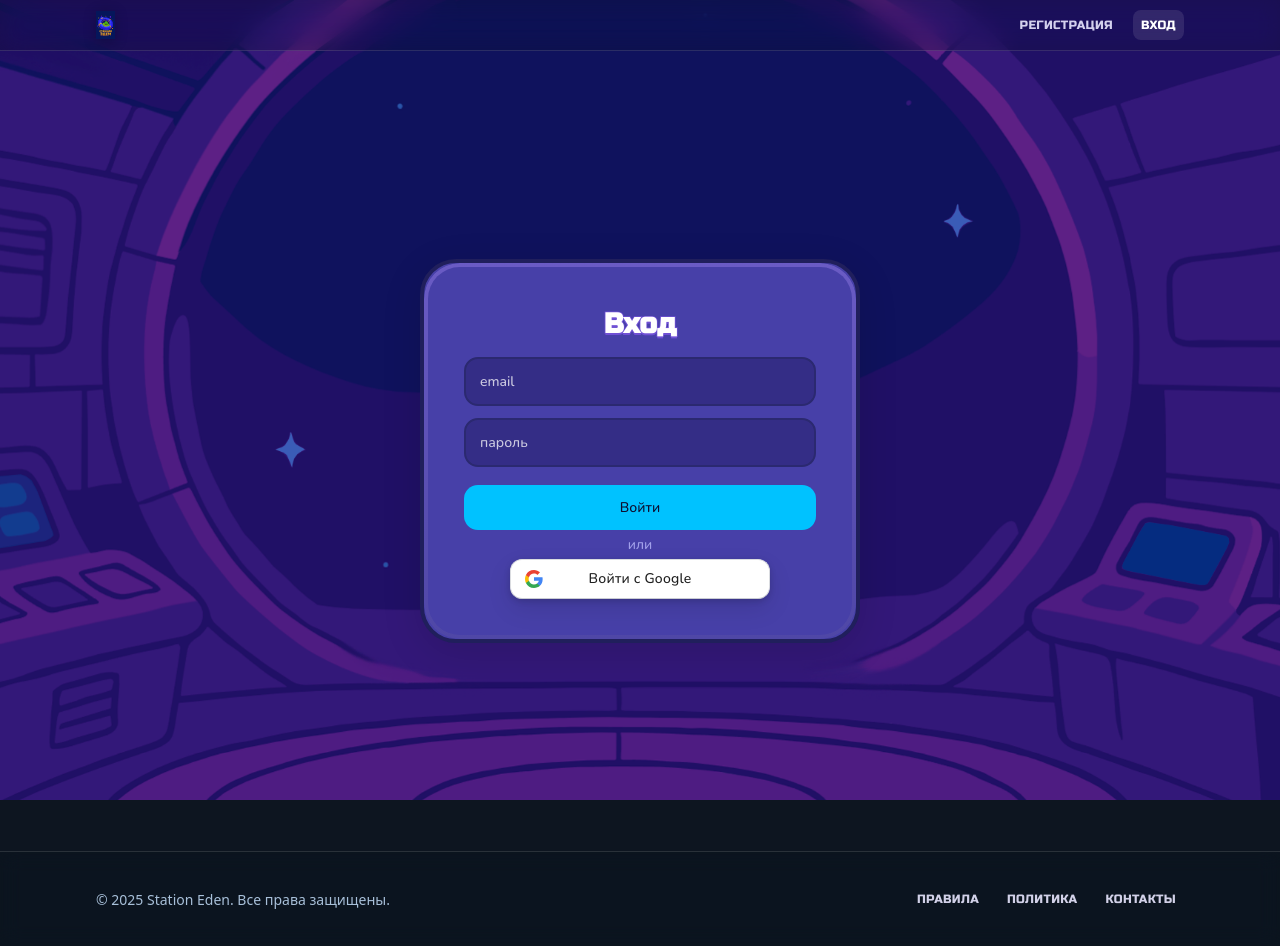
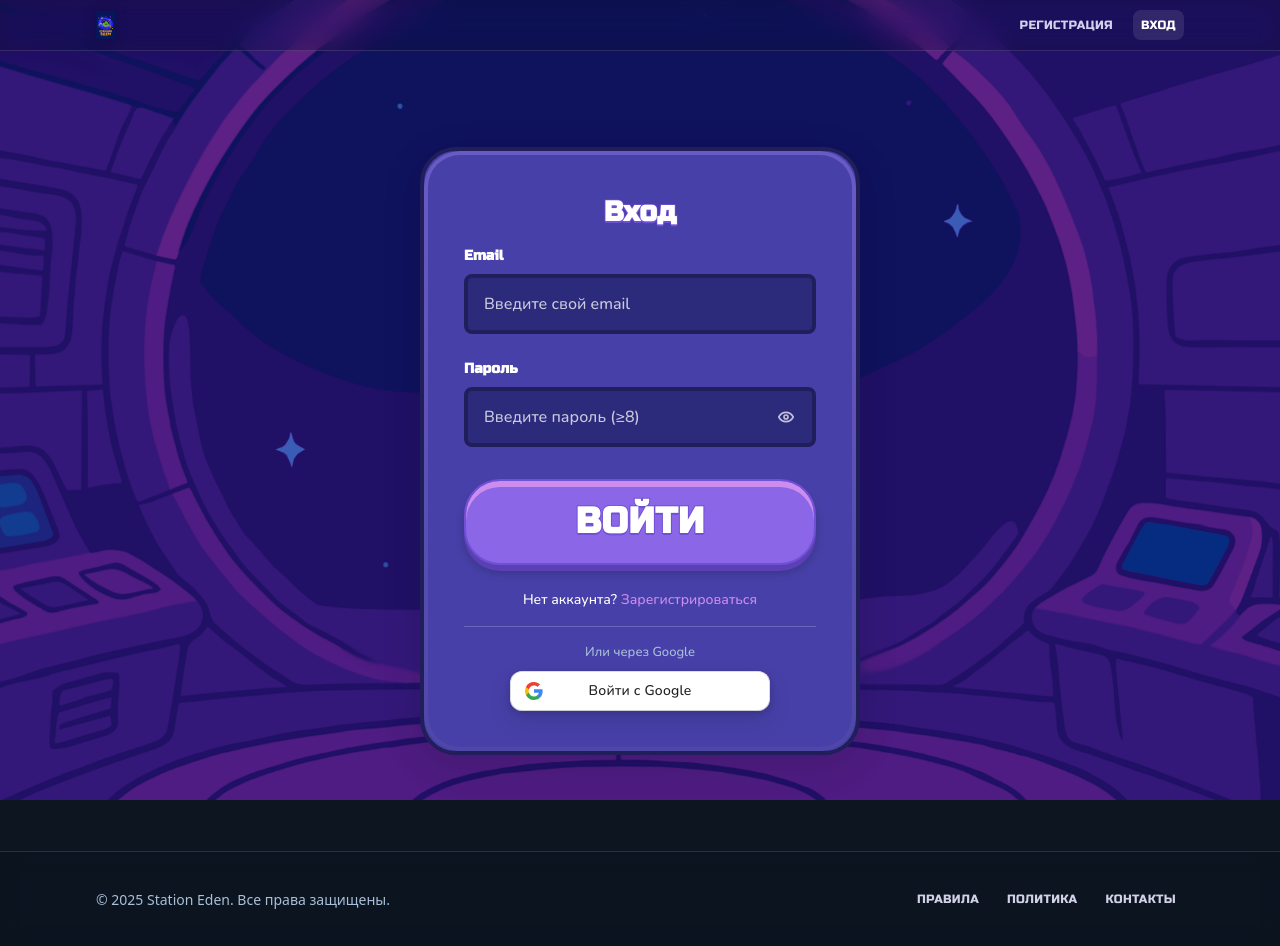
Before and after one commit to ArtemProkopev/station-eden, a Next.js app in the folder apps/web/: page /login in a window 1280 px wide. Built offline with nearby package versions, Linux system fonts and the light colour scheme; no server answers.

Commit message:
fix: resolve merge conflicts in web UI (keep feature/web)

```diff
--- a/apps/web/src/app/login/page.module.css
+++ b/apps/web/src/app/login/page.module.css
@@ -3,7 +3,7 @@
 	position: fixed;
 	inset: 0;
 	z-index: 0;
-  background-image: url('/login-background.png'); /* если в /public только .jpg — замени на .jpg */
+	background-image: url('/login-background.png');
 	background-size: cover;
 	background-position: center;
 }
@@ -65,6 +65,7 @@
 	text-shadow: 0 2px 0 #7050d5;
 }
 
+/* дружелюбные уведомления */
 .notice {
 	text-align: left;
 	margin: 10px 0 16px;
@@ -73,58 +74,191 @@
 	font-size: 14px;
 	line-height: 1.45;
 }
+.success {
+	color: #cffad2;
+	background: rgba(80, 200, 120, 0.12);
+	border: 2px solid rgba(80, 200, 120, 0.45);
+}
+.info {
+	color: #d7ecff;
+	background: rgba(125, 249, 255, 0.1);
+	border: 2px solid rgba(125, 249, 255, 0.35);
+}
 
+/* Форма */
 .form {
 	display: grid;
-  gap: 12px;
-  margin-top: 8px;
+	gap: 1.5rem;
+}
+.inputGroup {
+	text-align: left;
+}
+.inputWrap {
+	position: relative;
 }
 
+/* Инпут */
 .input {
+	padding: 14px 64px 14px 16px;
+	border: 4px solid #201f5c;
+	border-radius: 8px;
+	font-size: 16px;
 	width: 100%;
-  padding: 12px 14px;
-  border-radius: 14px;
-  border: 2px solid #2b2970;
-  background: #342d86;
-  color: #fff;
+	box-sizing: border-box;
+	transition:
+		border-color 0.2s,
+		box-shadow 0.2s;
+	background-color: #2c2b7b;
+	font-family: 'Nunito', sans-serif;
+}
+.input::placeholder {
+	color: var(--placeholder);
+	opacity: 1;
+}
+.input:focus {
 	outline: none;
-}
-.input::placeholder { color: var(--placeholder); }
-
-.actions {
-  margin-top: 6px;
-  display: grid;
-  gap: 10px;
+	border-color: #6f59d6;
+	box-shadow: 0 0 0 3px rgba(205, 141, 238, 0.2);
 }
 
-.button {
+/* Лейбл */
+.label {
+	display: block;
+	font-size: 14px;
+	font-weight: 600;
+	margin-bottom: 8px;
+	color: #ffffff;
+	font-family: 'RussoOne', sans-serif;
+}
+
+/* Кнопка-глаз — 40x40, SVG 28x28 */
+.toggleBtn {
+	position: absolute;
+	top: 50%;
+	right: 10px;
+	transform: translateY(-50%);
+	width: 40px;
+	height: 40px;
 	display: inline-flex;
 	align-items: center;
 	justify-content: center;
-  gap: 8px;
-  padding: 12px 14px;
-  border-radius: 14px;
-  font-weight: 600;
-  background: #00c2ff;
-  color: #0d0d2e;
-  border: none;
+	border: 0;
+	background: transparent;
+	color: var(--placeholder);
+	opacity: 0.95;
 	cursor: pointer;
+	border-radius: 8px;
+	transition:
+		opacity 0.15s ease,
+		transform 0.08s ease,
+		background 0.12s ease;
 }
-.button:disabled { opacity: .6; cursor: default; }
-
-.error {
-  color: #ffd2d2;
-  background: #722b2b;
-  border: 2px solid #9e4242;
+.toggleBtn:hover {
+	opacity: 1;
+	background: rgba(255, 255, 255, 0.06);
+}
+.toggleBtn:active {
+	transform: translateY(-50%) scale(0.98);
+}
+.toggleBtn:focus-visible {
+	outline: none;
+	box-shadow: 0 0 0 2px rgba(205, 141, 238, 0.35);
+	border-radius: 8px;
+}
+.toggleBtn svg {
+	display: block;
+	width: 28px;
+	height: 28px;
 }
 
-.oauthDivider {
-  margin: 4px 0;
-  color: #bfbfff;
-  opacity: .75;
+/* Кнопка ВОЙТИ */
+.button {
+	padding: 14px;
+	background: #8b66e7;
+	color: white;
+	border: 2px solid #7050d5;
+	border-radius: 36px;
+	font-size: 36px;
+	font-weight: 600;
+	cursor: pointer;
+	width: 100%;
+	letter-spacing: 0.5px;
+	margin-top: 0.5rem;
+	font-family: 'RussoOne', sans-serif;
+	-webkit-text-stroke: 2px #7050d5;
+	paint-order: stroke fill;
+	text-shadow: 0 2px 0 #7050d5;
+	box-shadow:
+		0 6px 0 #5a3fb5,
+		0 8px 10px rgba(0, 0, 0, 0.2),
+		inset 0 6px 0 #cd8dee;
+	transition: all 0.1s ease;
+	position: relative;
+	top: 0;
+}
+.button:hover {
+	background: #7a5ad6;
+	box-shadow:
+		0 4px 0 #5a3fb5,
+		0 6px 8px rgba(0, 0, 0, 0.15),
+		inset 0 6px 0 #cd8dee;
+	top: 2px;
+}
+.button:active {
+	background: #6a4ec5;
+	box-shadow:
+		0 2px 0 #5a3fb5,
+		0 4px 6px rgba(0, 0, 0, 0.1),
+		inset 0 6px 0 #cd8dee;
+	top: 4px;
+	transform: translateY(2px);
 }
 
-.oauth {
+/* Статусы и ссылки */
+.error {
+	color: #e53e3e;
+	font-size: 14px;
+	margin: 1rem 0;
+	font-family: 'Nunito', sans-serif;
+}
+.signupText {
+	margin-top: 1.5rem;
+	font-size: 14px;
+	color: #ffffff;
+	font-family: 'Nunito', sans-serif;
+}
+.signupLink {
+	color: #cd8dee;
+	text-decoration: none;
+	font-weight: 600;
+	font-family: 'Nunito', sans-serif;
+}
+.signupLink:hover {
+	text-decoration: underline;
+}
+
+.divider {
+	margin: 16px 0;
+	height: 1px;
+	border: 0;
+	background: rgba(255, 255, 255, 0.2);
+}
+.telegramText {
+	font-size: 14px;
+	color: #666;
+	margin: 0;
+	font-family: 'Nunito', sans-serif;
+}
+
+/* Блок для кнопки Google */
+.oauthBlock {
 	display: grid;
+	justify-items: center;
 	gap: 8px;
 }
+.oauthCaption {
+	font-size: 13px;
+	color: var(--muted);
+}
+
+/* старый .oauthBtn не используется */
--- a/apps/web/src/app/login/page.tsx
+++ b/apps/web/src/app/login/page.tsx
@@ -1,75 +1,157 @@
+// apps/web/src/app/login/page.tsx
 'use client'
 
-import { useRouter, useSearchParams } from 'next/navigation'
-import { useState, Suspense } from 'react'
+import GoogleAuthButton from '@/src/components/auth/GoogleAuthButton'
 import { api } from '@/src/lib/api'
 import { GOOGLE_ENABLED } from '@/src/lib/flags'
+import { useRouter, useSearchParams } from 'next/navigation'
+import { Suspense, useEffect, useState } from 'react'
 import styles from './page.module.css'
 
-// если у тебя есть компонент кнопки Google в проекте:
-import GoogleAuthButton from '@/src/components/auth/GoogleAuthButton'
+function EyeIcon() {
+	return (
+		<svg
+			viewBox='0 0 24 24'
+			aria-hidden='true'
+			fill='none'
+			stroke='currentColor'
+			strokeWidth='2.5'
+			strokeLinecap='round'
+			strokeLinejoin='round'
+		>
+			<path d='M1 12s4-7 11-7 11 7 11 7-4 7-11 7S1 12 1 12z' />
+			<circle cx='12' cy='12' r='3' />
+		</svg>
+	)
+}
+function EyeOffIcon() {
+	return (
+		<svg
+			viewBox='0 0 24 24'
+			aria-hidden='true'
+			fill='none'
+			stroke='currentColor'
+			strokeWidth='2.5'
+			strokeLinecap='round'
+			strokeLinejoin='round'
+		>
+			<path d='M17.94 17.94A10.94 10.94 0 0 1 12 20C5 20 1 12 1 12a21.8 21.8 0 0 1 4.22-4.92' />
+			<path d='M9.88 9.88a3 3 0 1 0 4.24 4.24' />
+			<path d='M10.58 4.1A10.94 10.94 0 0 1 12 4c7 0 11 8 11 8a21.77 21.77 0 0 1-3.12 3.91' />
+			<line x1='1' y1='1' x2='23' y2='23' />
+		</svg>
+	)
+}
 
 function LoginInner() {
 	const [email, setEmail] = useState('')
 	const [password, setPassword] = useState('')
+	const [show, setShow] = useState(false)
 	const [error, setError] = useState<string | null>(null)
-  const [loading, setLoading] = useState(false)
-
+	const [mounted, setMounted] = useState(false)
 	const router = useRouter()
 	const sp = useSearchParams()
 	const next = sp.get('next') || '/profile'
+	const reason = sp.get('reason')
+
+	useEffect(() => setMounted(true), [])
 
 	async function onSubmit(e: React.FormEvent) {
 		e.preventDefault()
 		setError(null)
-    setLoading(true)
 		try {
 			await api.login(email, password)
 			router.replace(next)
 		} catch (err: any) {
 			setError(err?.message || 'Ошибка входа')
-    } finally {
-      setLoading(false)
 		}
 	}
 
+	const googleEnabled = GOOGLE_ENABLED
+
 	return (
 		<div className={styles.container}>
-      <div className={styles.bg} />
 			<div className={styles.card}>
-        <h2 className={styles.title}>Вход</h2>
+				<h1 className={styles.title}>Вход</h1>
 
-        {error && <div className={`${styles.notice} ${styles.error}`}>{error}</div>}
+				{reason === 'google_exists' && (
+					<div className={`${styles.notice} ${styles.info}`} role='status'>
+						Аккаунт с этим Google-email уже существует — просто войдите.
+					</div>
+				)}
+				{reason === 'google_no_account' && (
+					<div className={`${styles.notice} ${styles.info}`} role='status'>
+						Похоже, такого аккаунта ещё нет. Вы можете зарегистрироваться.
+					</div>
+				)}
 
 				<form onSubmit={onSubmit} className={styles.form}>
+					<div className={styles.inputGroup}>
+						<label htmlFor='email' className={styles.label}>
+							Email
+						</label>
 						<input
+							id='email'
 							required
-            type="email"
-            placeholder="email"
+							type='email'
+							autoComplete='email'
+							placeholder='Введите свой email'
 							value={email}
 							onChange={e => setEmail(e.target.value)}
 							className={styles.input}
 						/>
+					</div>
+
+					<div className={styles.inputGroup}>
+						<label htmlFor='password' className={styles.label}>
+							Пароль
+						</label>
+						<div className={styles.inputWrap}>
 							<input
+								id='password'
 								required
-            type="password"
-            placeholder="пароль"
+								type={show ? 'text' : 'password'}
+								autoComplete='current-password'
+								minLength={8}
+								placeholder='Введите пароль (≥8)'
 								value={password}
 								onChange={e => setPassword(e.target.value)}
 								className={styles.input}
 							/>
-          <div className={styles.actions}>
-            <button className={styles.button} disabled={loading} type="submit">
-              {loading ? 'Входим…' : 'Войти'}
+							<button
+								type='button'
+								className={styles.toggleBtn}
+								aria-label={show ? 'Скрыть пароль' : 'Показать пароль'}
+								aria-pressed={show}
+								onClick={() => setShow(s => !s)}
+								title={show ? 'Скрыть пароль' : 'Показать пароль'}
+							>
+								{show ? <EyeOffIcon /> : <EyeIcon />}
 							</button>
 						</div>
+					</div>
+
+					<button type='submit' className={styles.button}>
+						ВОЙТИ
+					</button>
 				</form>
 
-        {GOOGLE_ENABLED && (
+				{error && <p className={styles.error}>{error}</p>}
+
+				<p className={styles.signupText}>
+					Нет аккаунта?{' '}
+					<a href='/register' className={styles.signupLink}>
+						Зарегистрироваться
+					</a>
+				</p>
+
+				{/* Показываем Google-блок ТОЛЬКО после монтирования, чтобы избежать hydration-рассинхрона */}
+				{mounted && googleEnabled && (
 					<>
-            <div className={styles.oauthDivider}>или</div>
-            <div className={styles.oauth}>
-              <GoogleAuthButton />
+						<hr className={styles.divider} />
+						<div className={styles.oauthBlock}>
+							<div className={styles.oauthCaption}>Или через Google</div>
+							<GoogleAuthButton label='Войти с Google' mode='login' />
 						</div>
 					</>
 				)}
@@ -78,10 +160,22 @@ function LoginInner() {
 	)
 }
 
-export default function Page() {
-  // Suspense — для корректной работы useSearchParams в App Router
+export default function LoginPage() {
 	return (
-    <Suspense>
+		<Suspense
+			fallback={
+				<>
+					<div className={styles.bg} aria-hidden />
+					<div className={styles.container}>
+						<div className={styles.card}>
+							<h1 className={styles.title}>Вход</h1>
+							<p>Loading…</p>
+						</div>
+					</div>
+				</>
+			}
+		>
+			<div className={styles.bg} aria-hidden />
 			<LoginInner />
 		</Suspense>
 	)
```
Also changed, not shown: apps/web/src/app/profile/EditProfileModal.tsx (+7 -7 lines), apps/web/src/app/profile/layout.tsx (+6 -4 lines), apps/web/src/app/profile/page.module.css (+23 -9 lines), apps/web/src/app/profile/page.tsx (+8 -15 lines), apps/web/src/app/profile/EditProfileModal.module.css (indentation only), 1 other file (tests, documents, lock files or other folders). Lines whose indentation alone changed are shown as unchanged.
